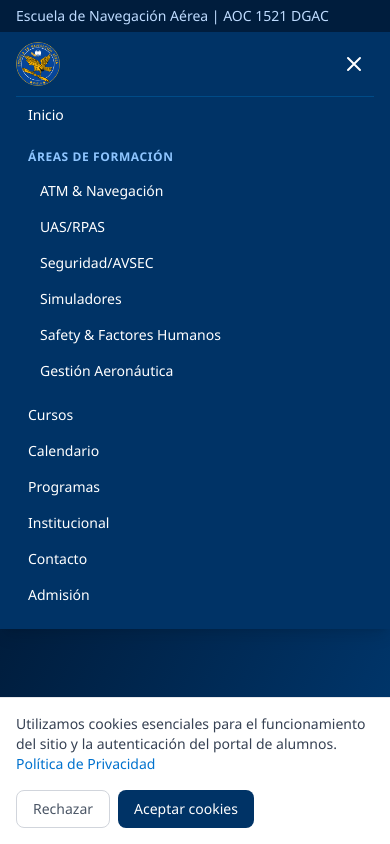
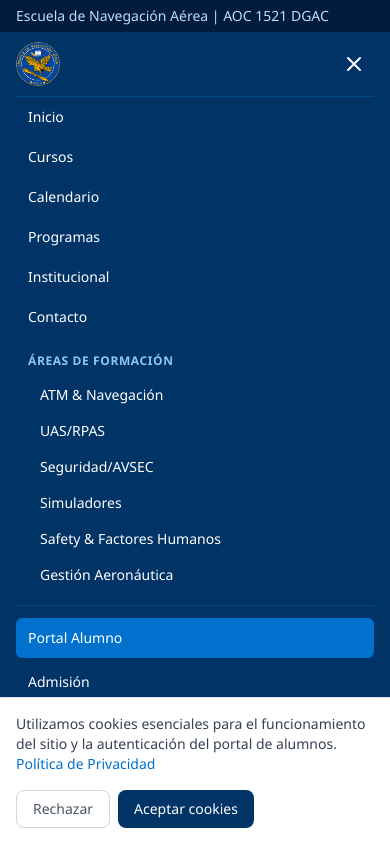
Before and after one commit to cenaeaero/enae, a Next.js app: page / in a window 390 px wide. Both pictures are taken after a click on the button 354 px from the left and 64 px from the top of the page. Shown: the top 844 px of the page. Built offline with nearby package versions, Linux system fonts and the light colour scheme.

Commit message:
fix: improved mobile menu with Portal Alumno and LMS links
Mobile hamburger menu now includes Portal Alumno button,
Admisión, and Plataforma LMS link. Menu closes on navigation.

Co-Authored-By: Claude Opus 4.6 (1M context) <noreply@anthropic.com>

```diff
--- a/src/components/Header.tsx
+++ b/src/components/Header.tsx
@@ -172,12 +172,24 @@ export default function Header() {
         {/* Mobile menu */}
         {mobileOpen && (
           <div className="lg:hidden pb-4 border-t border-[#004B87]">
+            {[
+              { href: "/", label: "Inicio" },
+              { href: "/cursos", label: "Cursos" },
+              { href: "/calendario", label: "Calendario" },
+              { href: "/programas", label: "Programas" },
+              { href: "/institucional", label: "Institucional" },
+              { href: "/contacto", label: "Contacto" },
+            ].map((item) => (
               <Link
-              href="/"
-              className="block px-3 py-2 text-sm hover:bg-[#004B87] rounded-md"
+                key={item.href}
+                href={item.href}
+                onClick={() => setMobileOpen(false)}
+                className="block px-3 py-2.5 text-sm hover:bg-[#004B87] rounded-md"
               >
-              Inicio
+                {item.label}
               </Link>
+            ))}
+
             <div className="px-3 py-2 text-xs font-semibold text-blue-300 uppercase tracking-wider mt-2">
               Áreas de Formación
             </div>
@@ -185,47 +197,37 @@ export default function Header() {
               <Link
                 key={area.href}
                 href={area.href}
+                onClick={() => setMobileOpen(false)}
                 className="block px-6 py-2 text-sm hover:bg-[#004B87] rounded-md"
               >
                 {area.name}
               </Link>
             ))}
+
+            <div className="border-t border-[#004B87] mt-3 pt-3 space-y-1">
               <Link
-              href="/cursos"
-              className="block px-3 py-2 text-sm hover:bg-[#004B87] rounded-md mt-2"
+                href="/tpems/login"
+                onClick={() => setMobileOpen(false)}
+                className="block px-3 py-2.5 text-sm bg-[#0072CE] hover:bg-[#005fa3] rounded-md font-medium"
               >
-              Cursos
-            </Link>
-            <Link
-              href="/calendario"
-              className="block px-3 py-2 text-sm hover:bg-[#004B87] rounded-md"
-            >
-              Calendario
-            </Link>
-            <Link
-              href="/programas"
-              className="block px-3 py-2 text-sm hover:bg-[#004B87] rounded-md"
-            >
-              Programas
-            </Link>
-            <Link
-              href="/institucional"
-              className="block px-3 py-2 text-sm hover:bg-[#004B87] rounded-md"
-            >
-              Institucional
-            </Link>
-            <Link
-              href="/contacto"
-              className="block px-3 py-2 text-sm hover:bg-[#004B87] rounded-md"
-            >
-              Contacto
+                Portal Alumno
               </Link>
               <Link
                 href="/admision"
-              className="block px-3 py-2 text-sm hover:bg-[#004B87] rounded-md"
+                onClick={() => setMobileOpen(false)}
+                className="block px-3 py-2.5 text-sm hover:bg-[#004B87] rounded-md"
               >
                 Admisión
               </Link>
+              <a
+                href="https://cursos.enae.cl"
+                target="_blank"
+                rel="noopener"
+                className="block px-3 py-2.5 text-sm hover:bg-[#004B87] rounded-md text-blue-200"
+              >
+                Plataforma LMS ↗
+              </a>
+            </div>
           </div>
         )}
       </nav>
```
Lines whose indentation alone changed are shown as unchanged.
